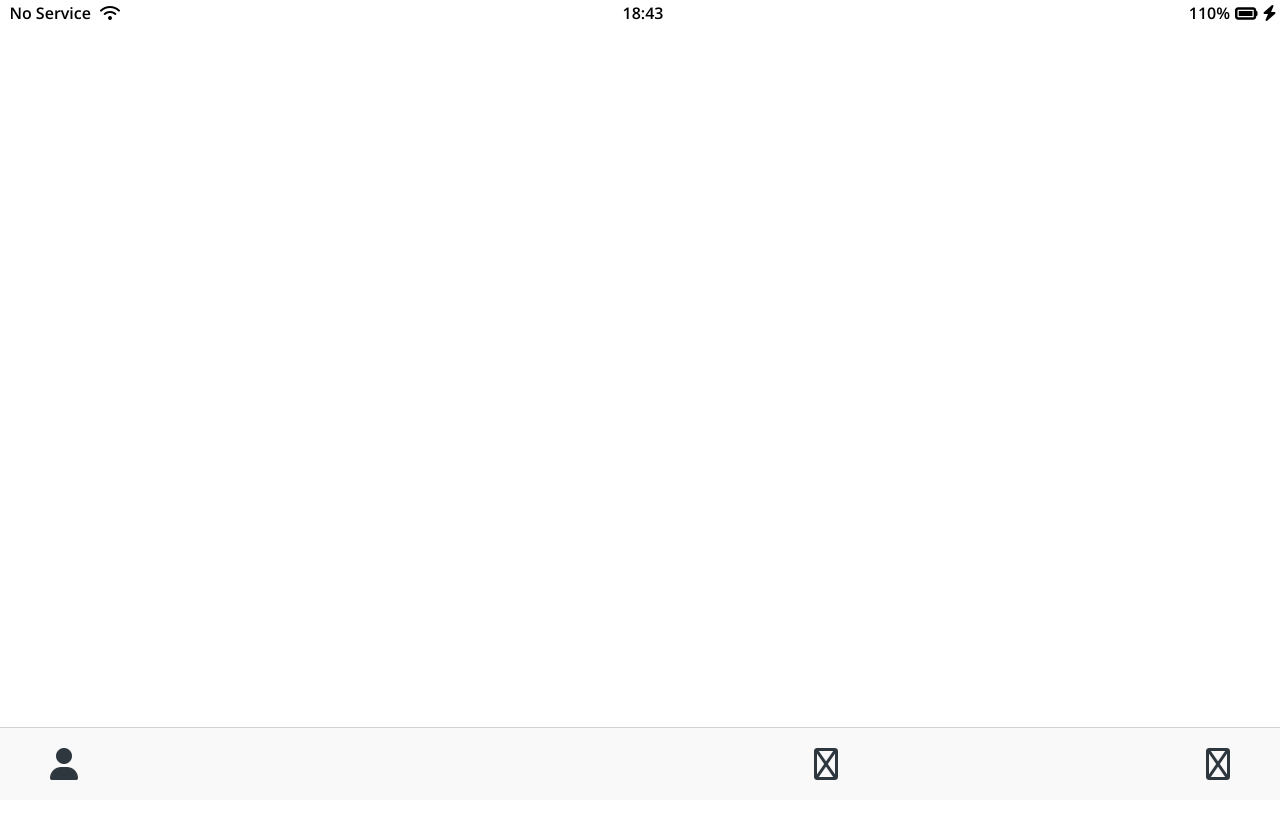
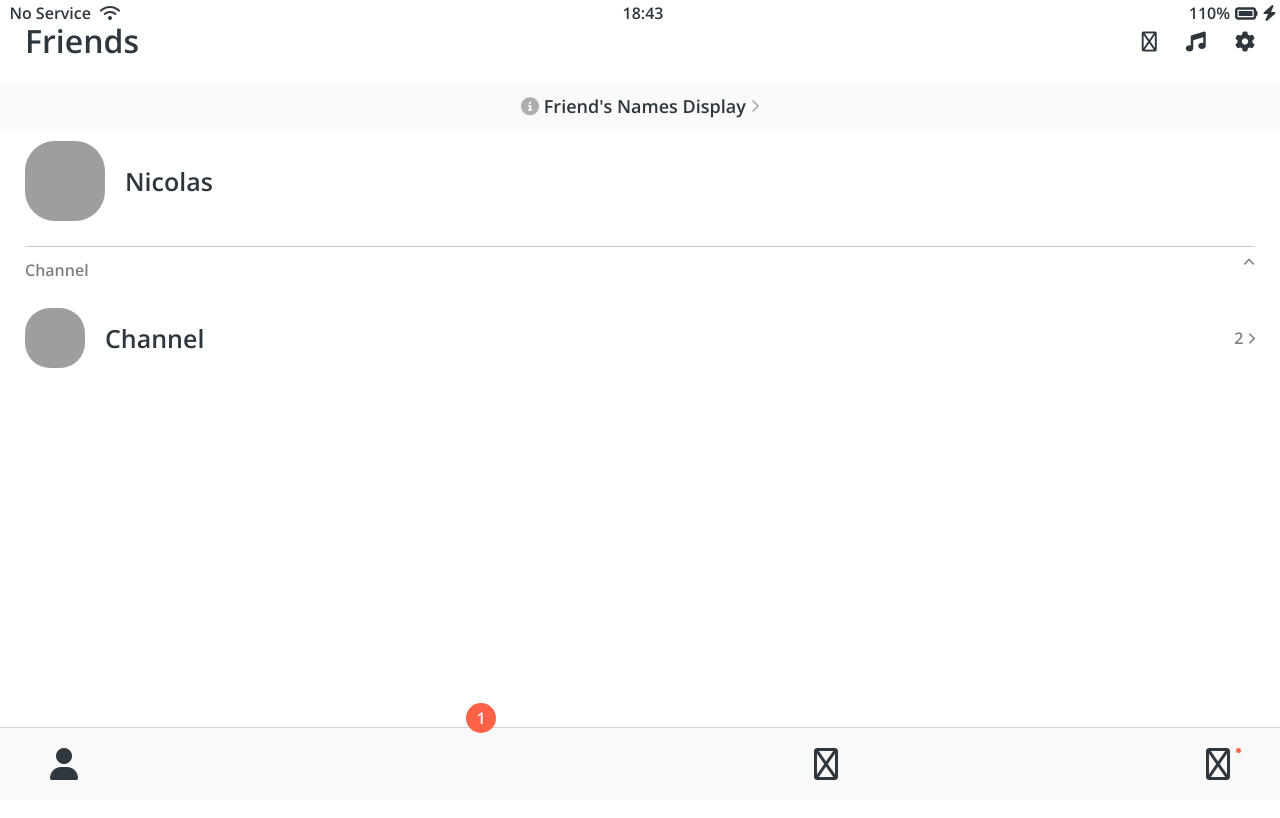
Before and after one commit to TwotheMoon/kokoa-clone-2020, a plain HTML site: page friends.html in a window 1280 px wide. Shown: the top 818 px of the page. Drawn offline with nearby package versions, Linux system fonts and the light colour scheme; grey boxes are pictures that could not be loaded; some icons are missing.

Commit message:
Update friend screen

```diff
--- a/css/components/nav-bar.css
+++ b/css/components/nav-bar.css
@@ -13,4 +13,33 @@
 }
 .nav__link{
     color: #2e363e;
+    position: relative;
 }
+.nav_notification{
+    background-color:  tomato;
+    width: 30px;
+    height: 30px;
+    border-radius: 15px;
+    display: flex;
+    justify-content: center;
+    align-items: center;
+    color: white;
+    font-weight: 600;
+    position: absolute;
+    left: 20px;
+    bottom: 15px;
+}
+.nav_dot{
+    background-color: tomato;
+    width: 5px;
+    height: 5px;
+    border-radius: 50%;
+    position: absolute;
+    color: tomato;
+    display: flex;
+    justify-content: center;
+    align-items: center;
+    font-size: 0px;
+    left: 30px;
+
+}
--- /dev/null
+++ b/css/components/screen-header.css
@@ -0,0 +1,13 @@
+.screen-header{
+    display: flex;
+    justify-content: space-between;
+    align-items: center;
+    padding: var(--horizontal-space);
+}
+.screen-header__title{
+    font-size: 32px;
+    font-weight: 600;
+}
+.screen-header__icons span{
+    margin-left: 25px;
+}
--- /dev/null
+++ b/css/components/user-components.css
@@ -0,0 +1,42 @@
+.user-component{
+    justify-content: space-between;
+}
+
+.user-component,
+.user-component__column:first-child{
+ display: flex;
+ align-items: center;
+}
+.user-component__avatar{
+    width: 70px;
+    height: 70px;
+    border-radius: 30px;
+    margin-right: 20px;
+}
+
+.user-component__title{
+    font-weight: 600;
+    font-size: 25px;
+}
+.user-component__subtitle{
+    margin-top: 5px;
+    font-size: 17px;
+    color: rgba(0, 0, 0, 0.5);
+}
+
+.user-component__avatar--xl{
+    width: 80px;
+    height: 80px;
+}
+.user-component__avatar--sm{
+    width: 60px;
+    height: 60px;
+    border-radius: 25px;
+}
+.user-component__title--not-bold{
+    font-weight: 400;
+}
+
+.user-component__column:last-child{
+    color: rgba(0, 0, 0, 0.5);
+}
--- /dev/null
+++ b/css/screens/friends.css
@@ -0,0 +1,26 @@
+#friends-display-link{
+    text-align: center;
+    display: block;
+    background-color: #fafafa;
+    padding: 15px 0px;
+    font-size: 18px;
+    margin-bottom: 10px;
+}
+#friends-display-link i{
+    color: rgba(0, 0, 0, 0.3);
+}
+
+.friends-screen{
+    padding: 0px var(--horizontal-space);
+}
+.friends-screen__channel{
+    margin-top: 25px;
+    border-top: 1px solid rgba(0, 0, 0, 0.2);
+    padding-top: 15px;
+}
+.friends-screen__channel-header{
+    margin-bottom: 30px;
+    display: flex;
+    justify-content: space-between;
+    color: rgba(0, 0, 0, 0.5);
+}
--- a/css/styles.css
+++ b/css/styles.css
@@ -5,11 +5,15 @@
 /* Components */
 @import "components/status-bar.css";
 @import "components/nav-bar.css";
+@import "components/screen-header.css";
+@import "components/user-components.css";
+
 /* Screens */
 @import "screens/login.css";
-
+@import "screens/friends.css";
 
 body{
+    color: #2e363e;
     font-family: 'Open Sans', sans-serif;
     height: 1000vh;
 }
--- a/css/variables.css
+++ b/css/variables.css
@@ -1,3 +1,4 @@
 :root{
     --yellow:#fae100;
+    --horizontal-space: 25px;
 }
--- a/friends.html
+++ b/friends.html
@@ -22,23 +22,74 @@
         </div>
     </div>
 
+    <header class="screen-header">
+        <h1 class="screen-header__title">Friends</h1>
+        <div class="screen-header__icons">
+            <span> <i class="far fa-search fa-lg"></i></span>
+            <span><i class="fas fa-music fa-lg"></i></span>
+            <span><i class="fas fa-cog fa-lg"></i></span>
+        </div>
+    </header>
+
+    <a id="friends-display-link">
+        <i class="fas fa-info-circle"></i>  Friend's Names Display
+        <i class="fas fa-chevron-right fa-xs"></i>
+    </a>
+
+<main class="friends-screen">
+    <div class="user-component">
+        <div class="user-component__column ">
+            <img src="https://avatars3.githubusercontent.com/u/3612017"
+                 class="user-component__avatar user-component__avatar--xl"/>
+            <div class="user-component__text">
+                <h4 class="user-component__title">Nicolas</h4>
+              <!-- <h6 class="user-component__subtitle">this text whatever</h6>-->
+            </div>
+        </div>
+        <div class="user-component__column"></div>
+    </div>
+    <div class="friends-screen__channel">
+        <div class="friends-screen__channel-header">
+            <span>Channel</span>
+            <i class="fas fa-chevron-up fa-xs"></i>
+        </div>
+        <div class="user-component">
+            <div class="user-component__column ">
+                <img src="https://avatars3.githubusercontent.com/u/3612017"
+                     class="user-component__avatar user-component__avatar--sm"/>
+                <div class="user-component__text">
+                    <h4 class="user-component__title user-component__title--not-bold">Channel</h4>
+                </div>
+            </div>
+            <div class="user-component__column">
+                <span>2 <i class="fas fa-chevron-right fa-xs"></i></span>
+            </div>
+        </div>
+</main>
+
     <nav class="nav">
         <ul class="nav__list">
             <li class="nav__btn">
                 <a class="nav__link" href="friends.html">
-                    <i class="fas fa-user fa-2x"></i></a>
+                    <i class="fas fa-user fa-2x"></i>
+                </a>
             </li>
             <li class="nav__btn">
                 <a class="nav__link" href="#">
-                    <i class="fal fa-comment fa-2x"></i></a>
+                    <span class="nav_notification">1</span>
+                    <i class="fal fa-comment fa-2x"></i>
+                </a>
             </li>
             <li class="nav__btn">
                 <a class="nav__link" href="#">
-                    <i class="far fa-search fa-2x"></i></a>
+                    <i class="far fa-search fa-2x"></i>
+                </a>
             </li>
             <li class="nav__btn">
                 <a class="nav__link" href="#">
-                    <i class="far fa-ellipsis-h fa-2x"></i></a>
+                    <span class="nav_dot">o</span>
+                    <i class="far fa-ellipsis-h fa-2x"></i>
+                </a>
             </li>
         </ul>
     </nav>
```
